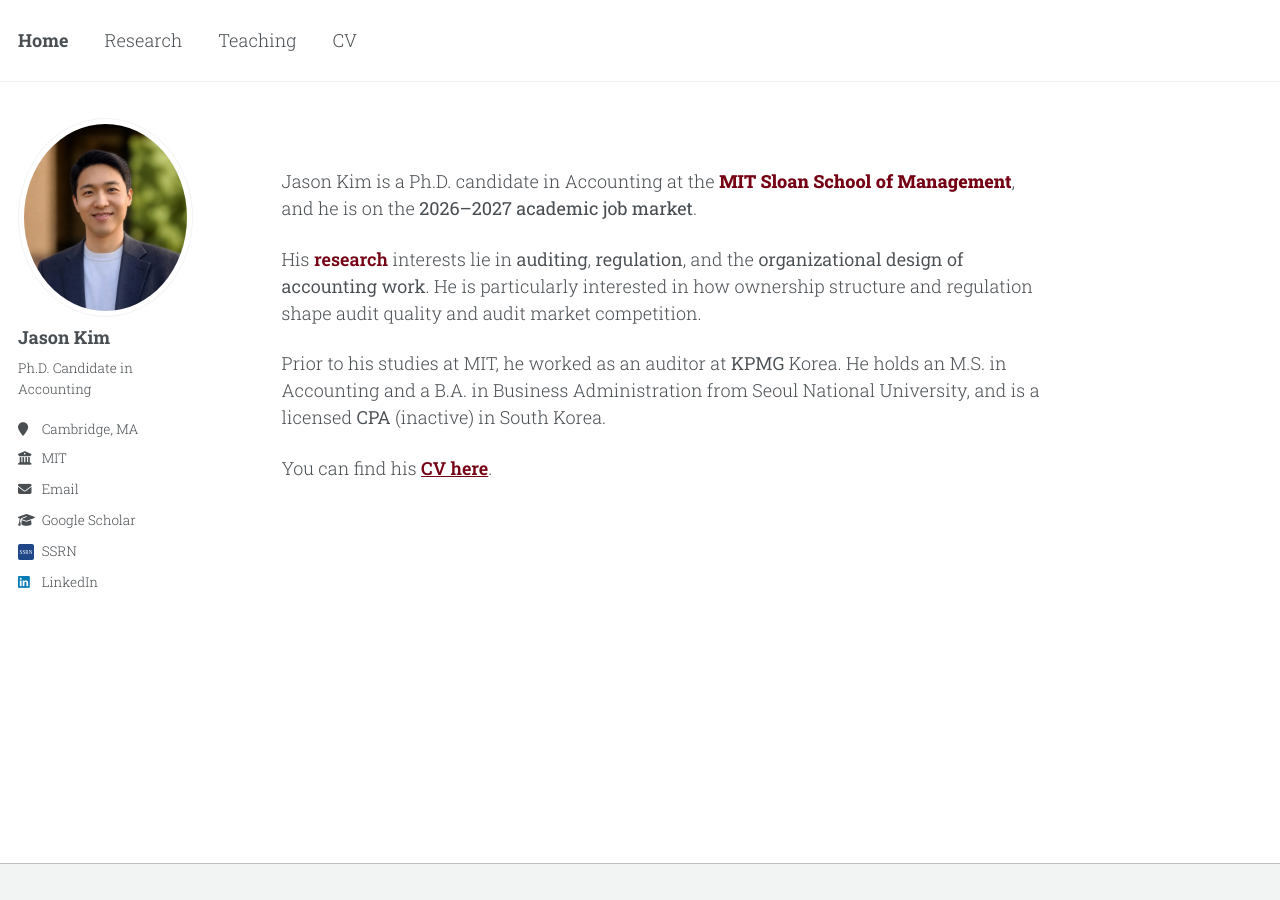
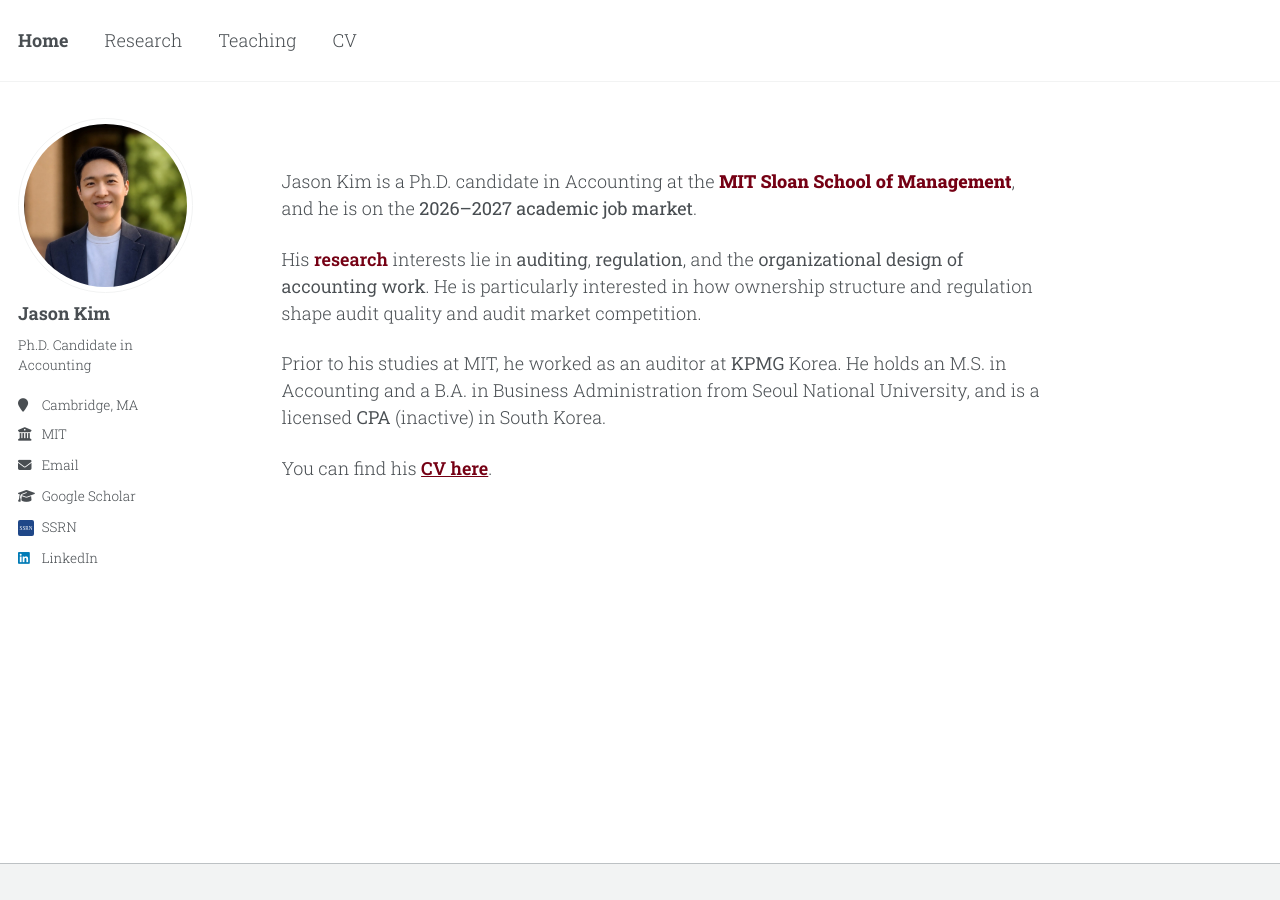
Before and after one commit to jgkim262/jgkim262.github.io, a Jekyll site: the page built from _pages/about.md, in a window 1280 px wide. Built offline with Jekyll 4.4.1, drawn with Linux system fonts in a browser that asks for light colours; a style sheet for code colours, icons or effects is not loaded.

Commit message:
Avatar back to circle
Co-Authored-By: Claude Fable 5 <noreply@anthropic.com>

```diff
--- a/_sass/layout/_sidebar.scss
+++ b/_sass/layout/_sidebar.scss
@@ -172,7 +172,7 @@
     // this the shape would follow the uploaded file's own proportions, so a
     // square photo would render as a circle. object-position sits above
     // centre because faces sit in the upper half of a headshot.
-    aspect-ratio: 0.88; // timdesilva.me's oval; 1 gives a circle
+    aspect-ratio: 1; // circle; 0.88 gives timdesilva.me's oval
     object-fit: cover;
     object-position: center 30%;
   }
```
